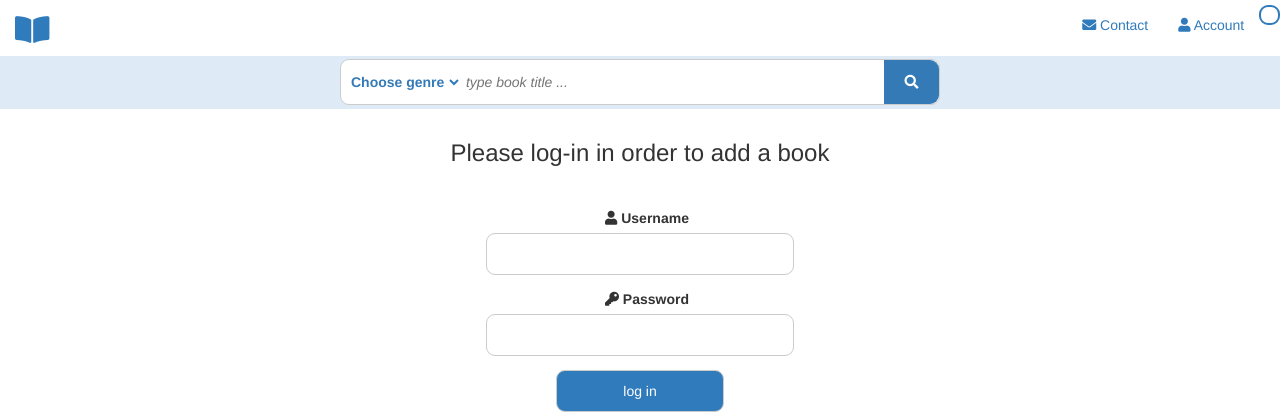
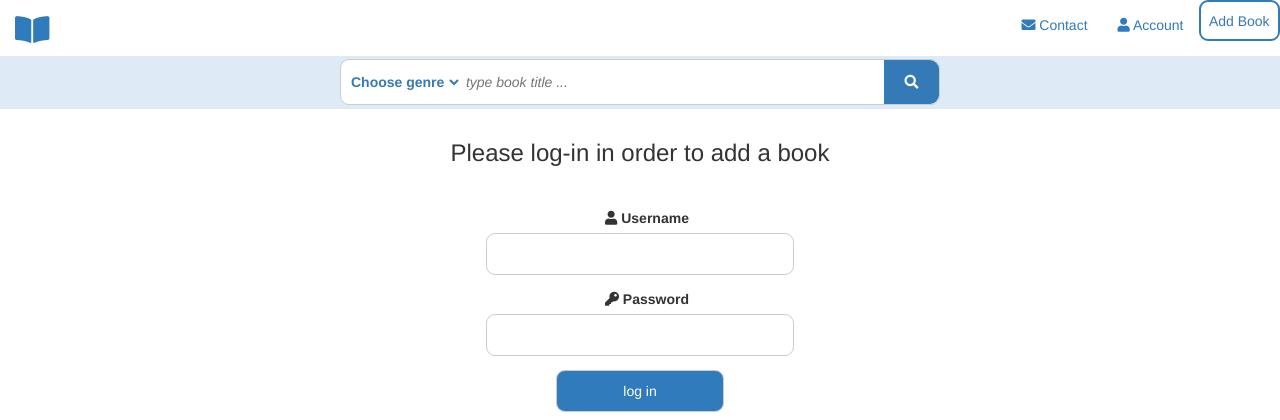
Before and after one commit to andriusci/book-review-project, a Flask app: page /add_book in a window 1280 px wide. Shown: the top 420 px of the page. Run offline with Flask 2, Linux system fonts and the light colour scheme; some libraries are stand-ins or nearby versions.

Commit message:
html validation passing

```diff
--- a/templates/base.html
+++ b/templates/base.html
@@ -36,7 +36,7 @@
             <ul class="nav navbar-nav navbar-right">
               <li><a href="#contact-modal" data-toggle="modal" data-target="#contact-modal" id="contact"><i class="fas fa-envelope"></i> Contact</a></li>
               <li> <a href="{{ url_for('account') }}" id="account"><i class="fas fa-user"></i> Account</a></li>
-              <li><button class="add-book-btn"><a href="{{ url_for('add_book') }}" id="add-book"></a></button></li>
+              <li><button class="add-book-btn"><a href="{{ url_for('add_book') }}" id="add-book">Add Book</a></button></li>
             </ul>
           </div>
         </div>
```
